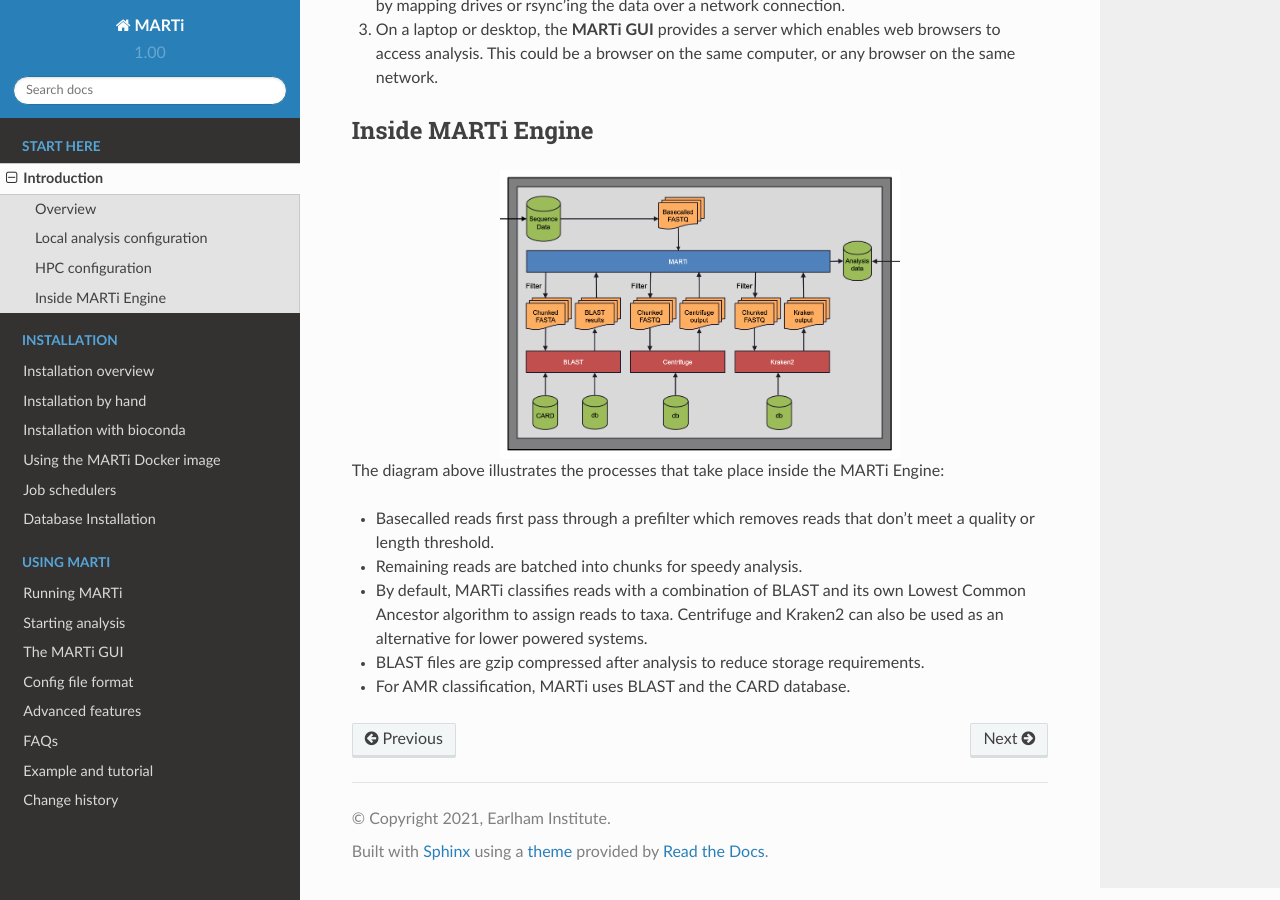
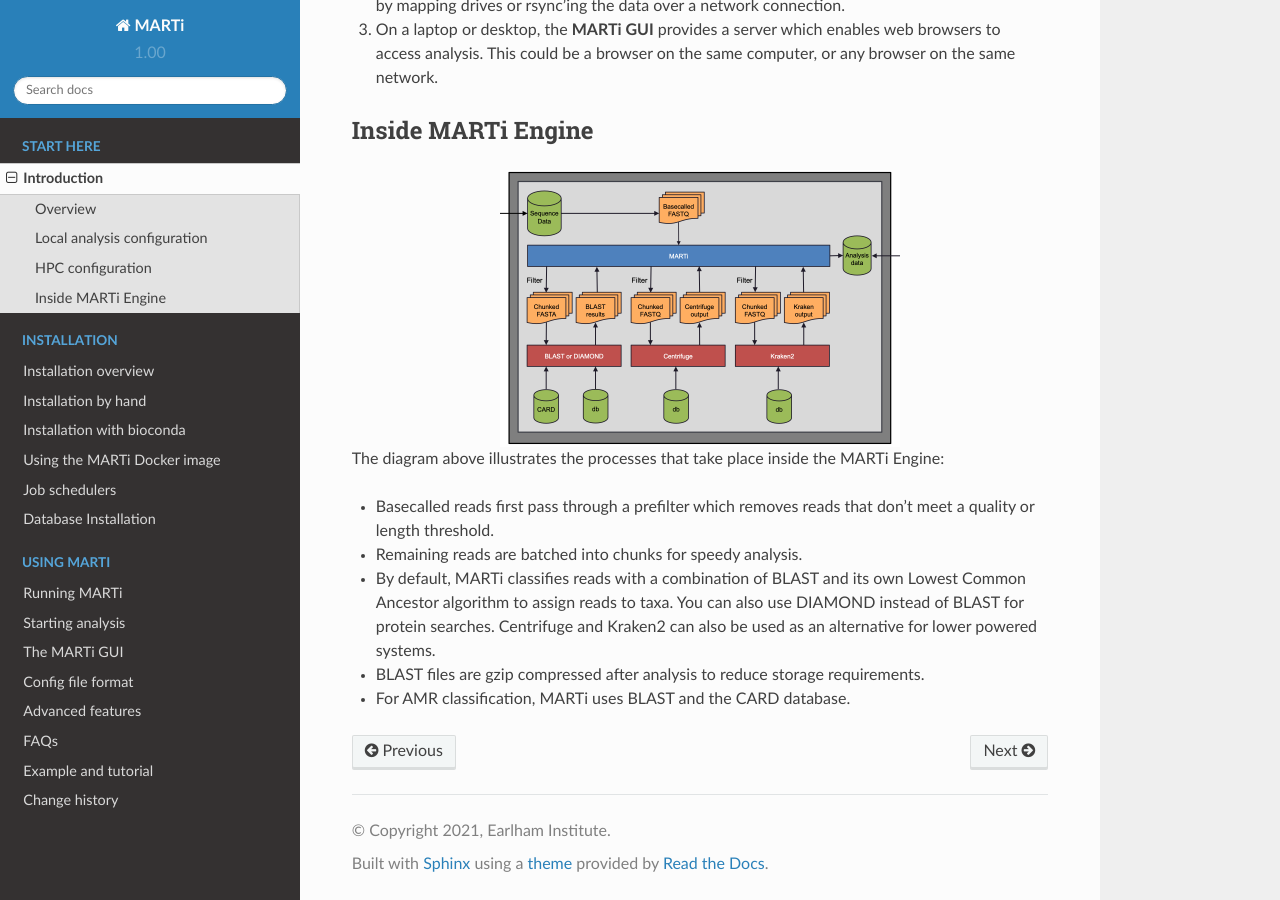
Before and after one commit to richardmleggett/MARTi, a Sphinx documentation site: the page built from docs/source/intro.rst, in a window 1280 px wide and 900 px high, scrolled down 1462 px. Built offline with Sphinx 7.4.7 and the Read the Docs theme 2.0.0, drawn with Linux system fonts in a browser that asks for light colours; formulas are drawn with MathJax 3.

Commit message:
Updated documentation with DIAMOND

```diff
--- a/docs/source/intro.rst
+++ b/docs/source/intro.rst
@@ -54,6 +54,6 @@
 
 * Basecalled reads first pass through a prefilter which removes reads that don't meet a quality or length threshold.
 * Remaining reads are batched into chunks for speedy analysis.
-* By default, MARTi classifies reads with a combination of BLAST and its own Lowest Common Ancestor algorithm to assign reads to taxa. Centrifuge and Kraken2 can also be used as an alternative for lower powered systems.
+* By default, MARTi classifies reads with a combination of BLAST and its own Lowest Common Ancestor algorithm to assign reads to taxa. You can also use DIAMOND instead of BLAST for protein searches. Centrifuge and Kraken2 can also be used as an alternative for lower powered systems.
 * BLAST files are gzip compressed after analysis to reduce storage requirements.
 * For AMR classification, MARTi uses BLAST and the CARD database.
```
Also changed, not shown: docs/source/images/InsideMARTiEngine.png, 1 other file.
